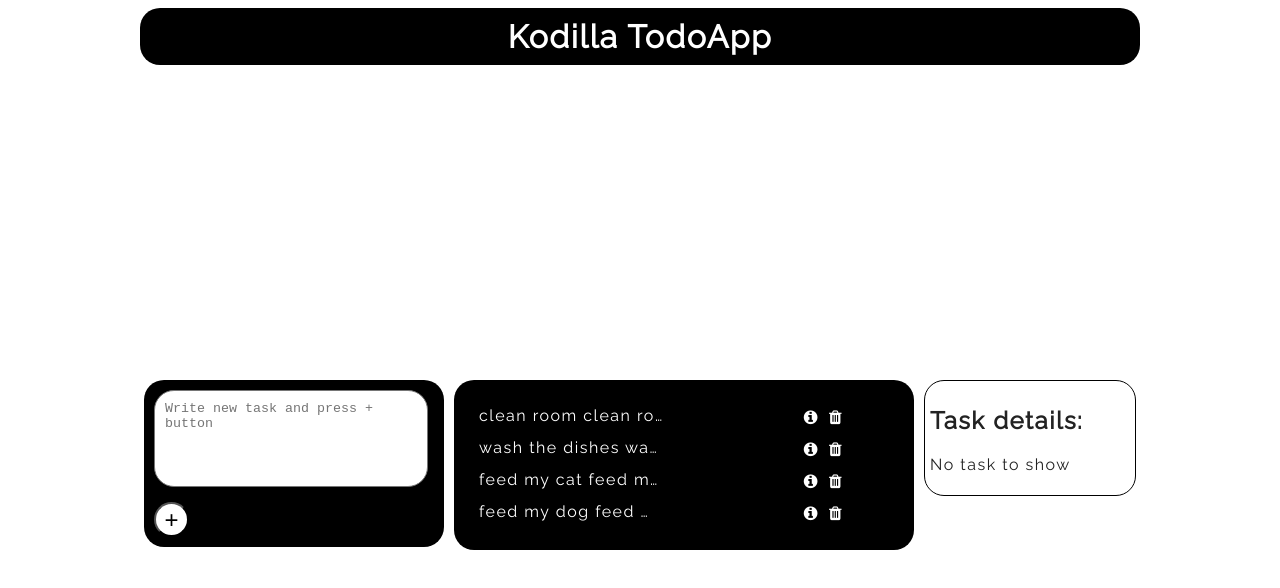
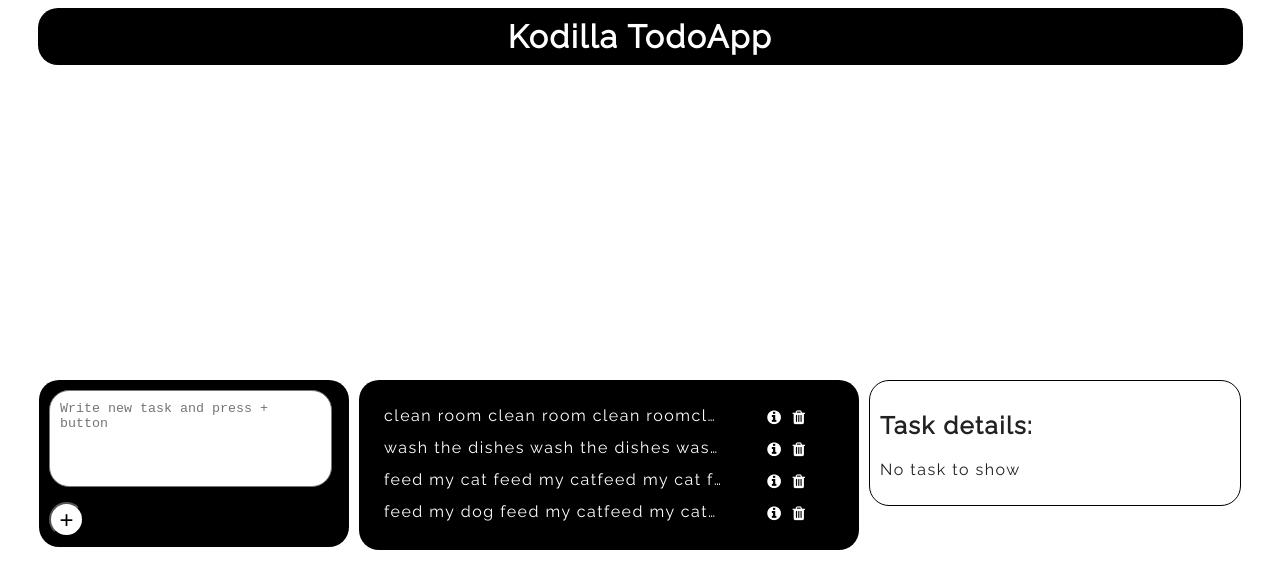
Before and after one commit to lukaszplac/Project16_7, a React app: page / in a window 1280 px wide. Built offline with nearby package versions, Linux system fonts and the light colour scheme; some packages are replaced by stand-ins of ours.

Commit message:
Next release. Some small improvements applied

```diff
--- a/src/components/Title.css
+++ b/src/components/Title.css
@@ -2,7 +2,7 @@
 	text-align: center;
 	background-color: black;
 	color: white;
-	width: 1000px;
+	width: 1205px;
 	margin: 0 auto;
 	border-radius: 20px;
 	padding: 10px 0;
--- a/src/components/Todo.css
+++ b/src/components/Todo.css
@@ -4,7 +4,13 @@
 }
 
 .Todo>div {
-	width: 45%;
+	width: 20%;
+	font-size: 16px;
+	display: inline-block;
+}
+
+.Todo>div:first-child {
+	width: 75%;
 	font-size: 16px;
 	display: inline-block;
 }
--- a/src/containers/App.css
+++ b/src/containers/App.css
@@ -24,19 +24,20 @@
 }
 
 .col1 {
-    width: 300px;
+    width: 310px;
 }
 
 .col2 {
-    width: 460px;
+    width: 500px;
 }
 
 .col3 {
     flex: 0 1 auto;
-    width: 200px;
+    width: 350px;
     border-radius: 20px;
     border: 1px solid black;
     margin: 20px 5px;
-    padding: 5px;
+    padding: 10px;
     word-wrap: break-word;
+    text-align: justify;
 }
```
